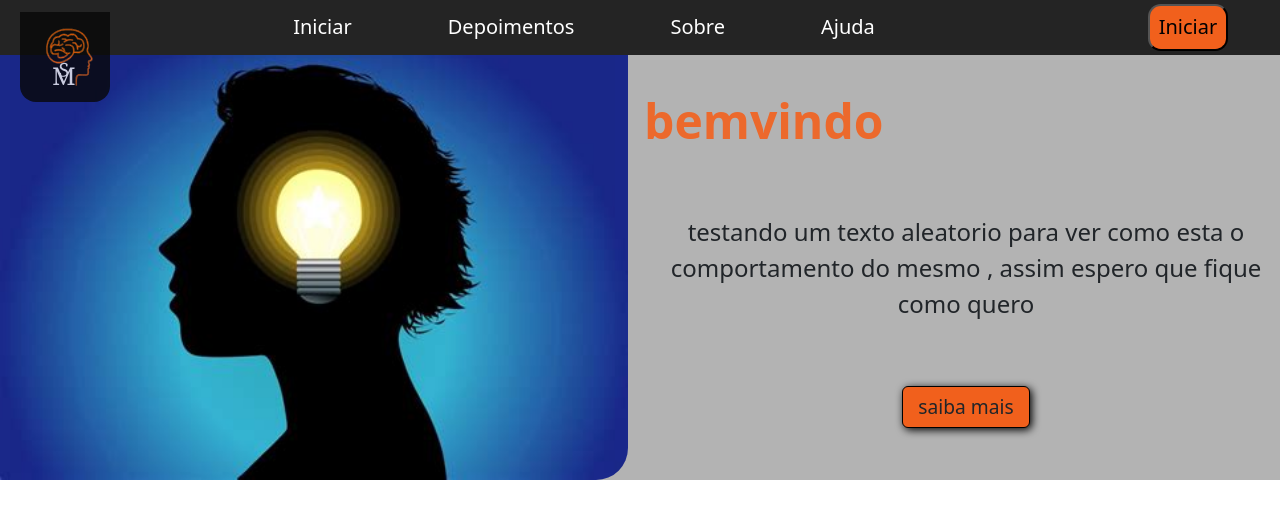
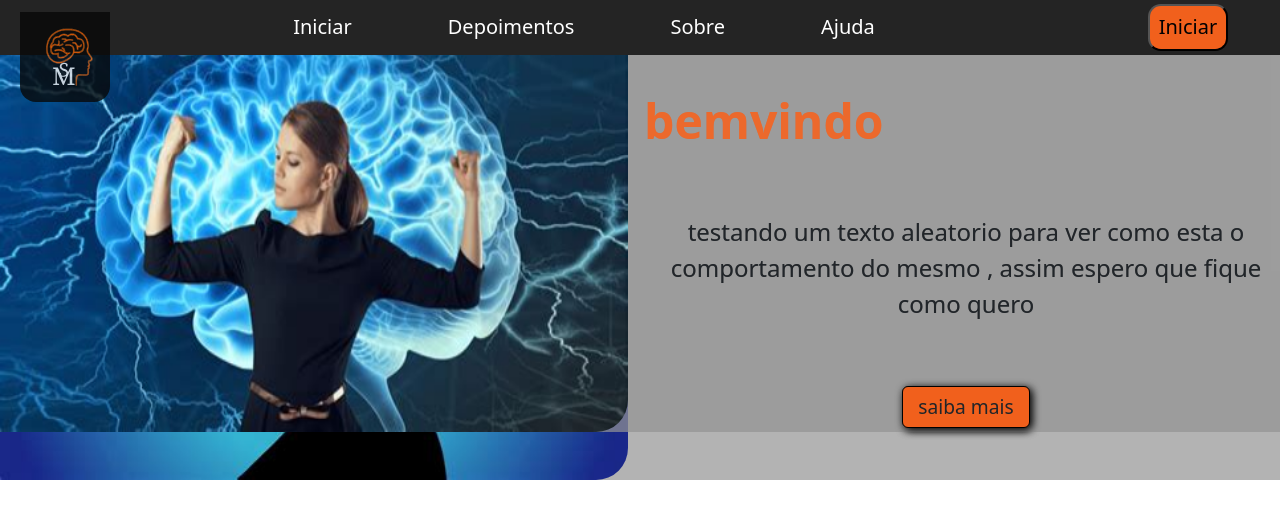
Before and after one commit to DougVikt/Sintonia-da-mente, a Django app: page / in a window 1280 px wide. Shown: the top 519 px of the page. Run offline with Django 5.2, Linux system fonts and the light colour scheme; some libraries are stand-ins or nearby versions.

Commit message:
alteração inrelevante

```diff
--- a/SintoniaMental/principal_app/templates/carrossel.html
+++ b/SintoniaMental/principal_app/templates/carrossel.html
@@ -39,34 +39,22 @@
           </div>
         </div>
       </div>
-      {% comment %}
-      <div class="carousel-item sty-carrossel-item">
-        <div class="row">
-          <div class="col-md-6 p-5  ">
-            <h1 class="pt-5 sty-h1 text-start mt-4">bemvindo2</h1>
-            <p class="sty-p text-end col-sm-4 ">explicando2</p>
+      <div class="carousel-item active sty-carrossel-item">
+        <div class="row ">
+          <div class="col-md-6 " >
+            <img src="{% static 'imagens/mente3.jpg' %}" alt="" class="img-fluid sty-img1 w-100 h-100" />
           </div>
-          <div class="">
-            <button class="sty-button btn d-block ">saiba mais</button>
-          </div>
-          <div class="col-md-6 " >
-            <img src="{% static 'imagens/mente2.jpg' %}" alt="" class="img-fluid sty-img w-100 h-100" />
+          <div class="col-md-6 p-1 ">
+            <h1 class="py-4 sty-h1 mt-5 mb-3 d-md-block text-md-start text-center">bemvindo</h1><br>
+            <p class="sty-p text-center px-3">
+              testando um texto aleatorio para ver como esta o comportamento do mesmo , assim espero que fique como quero
+            </p><br>
+            <div class="mt-4 text-center">
+              <button class="sty-button btn ">saiba mais</button>
+            </div>
           </div>
         </div>
       </div>
-
-      <div class="carousel-item sty-carrossel-item">
-        <div class="row">
-          <div class="col-md-6 " >
-            <img src="{% static 'imagens/mente3.jpg' %}" alt="" class="img-fluid sty-img w-100 h-100" />
-          </div>
-          <div class="col-md-6 p-5  ">
-            <h1 class="pt-5 sty-h1 text-start mt-4">bemvindo3</h1>
-            <p class="sty-p text-end col-sm-4 ">explicando3</p>
-            <button class="sty-button btn d-block ">saiba mais</button>
-          </div>
-        </div>
-      </div>{% endcomment %}
     </div>
 </div>
 
```
